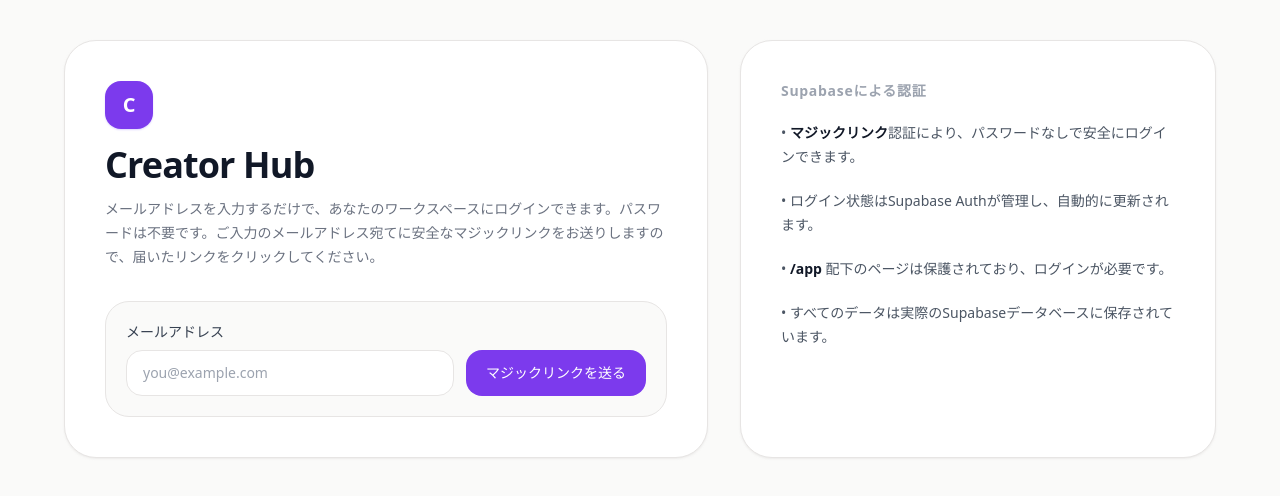
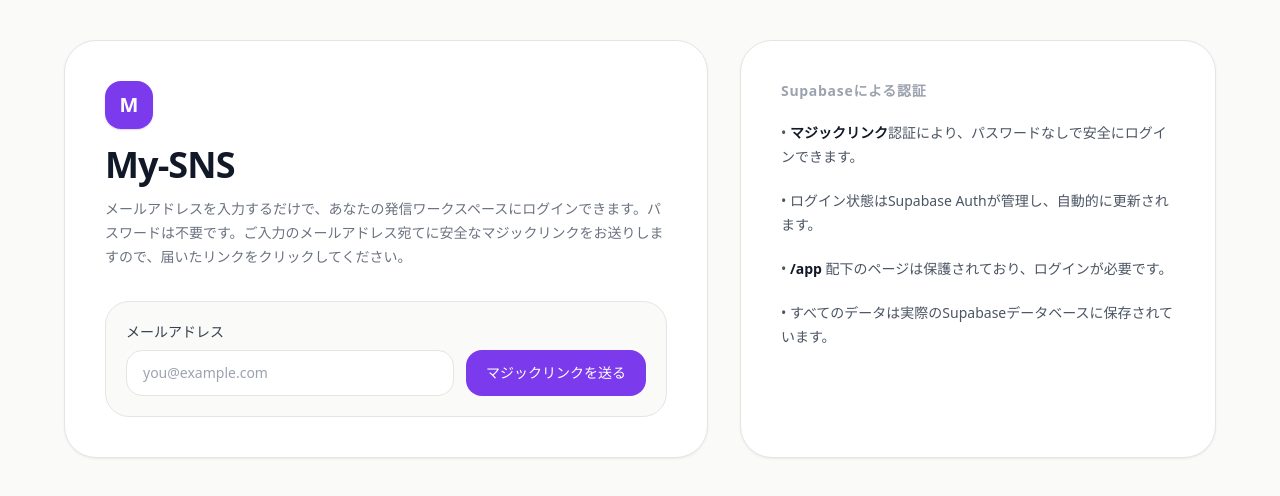
Before and after one commit to sunpotflower4460-cpu/My-SNS, a Next.js app: page /login in a window 1280 px wide. Shown: the top 496 px of the page. Built offline with nearby package versions, Linux system fonts and the light colour scheme; no server answers.

Commit message:
fix: align login branding with My-SNS PWA

```diff
--- a/src/app/login/page.tsx
+++ b/src/app/login/page.tsx
@@ -67,11 +67,11 @@
         <section className="rounded-[2rem] border border-stone-200 bg-white p-8 shadow-sm shadow-stone-200/70 sm:p-10">
           <div className="mb-8 max-w-xl">
             <div className="mb-4 flex h-12 w-12 items-center justify-center rounded-2xl bg-violet-600 text-xl font-bold text-white shadow-sm shadow-violet-200">
-              C
+              M
             </div>
-            <h1 className="text-3xl font-semibold tracking-tight text-gray-900 sm:text-4xl">Creator Hub</h1>
+            <h1 className="text-3xl font-semibold tracking-tight text-gray-900 sm:text-4xl">My-SNS</h1>
             <p className="mt-3 text-sm leading-6 text-gray-500">
-              メールアドレスを入力するだけで、あなたのワークスペースにログインできます。パスワードは不要です。ご入力のメールアドレス宛てに安全なマジックリンクをお送りしますので、届いたリンクをクリックしてください。
+              メールアドレスを入力するだけで、あなたの発信ワークスペースにログインできます。パスワードは不要です。ご入力のメールアドレス宛てに安全なマジックリンクをお送りしますので、届いたリンクをクリックしてください。
             </p>
           </div>
 
```
